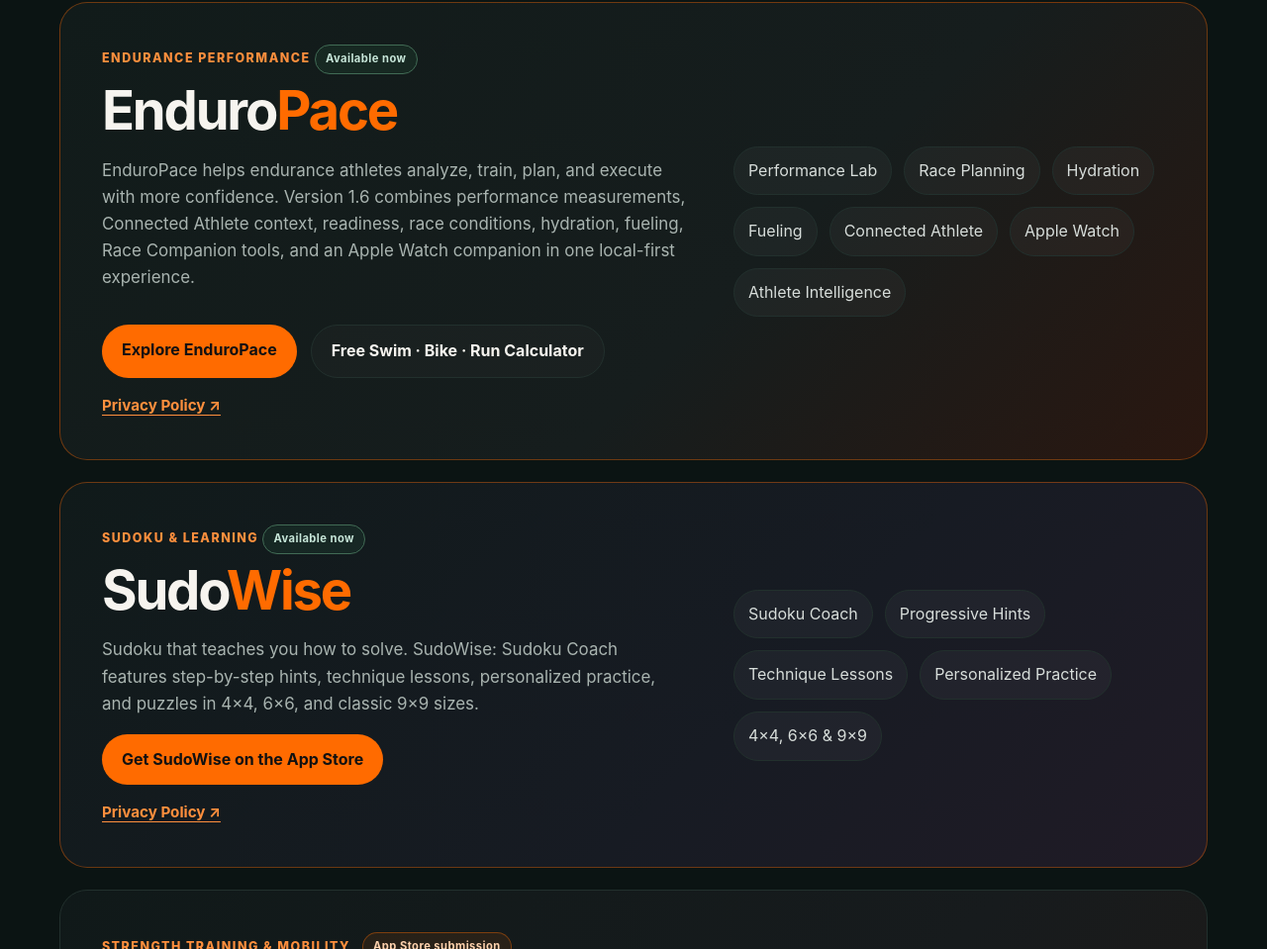
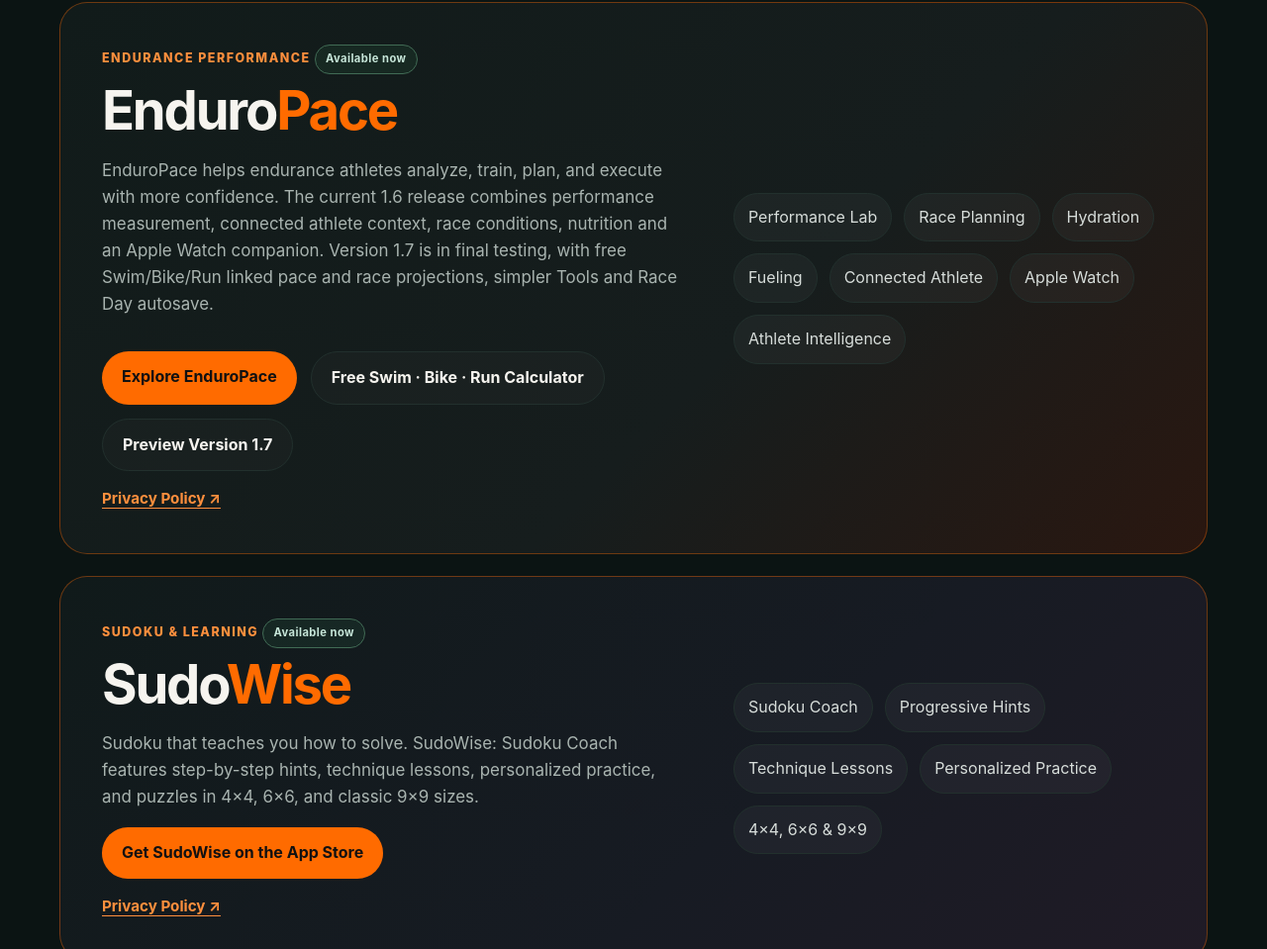
Before and after one commit to mmagriGH/gamacoraggio-site, a plain HTML site: page index.html in a window 1280 px wide. Shown: the part 1419-2378 px from the top of the page at 99% size. Drawn offline with Linux system fonts and the light colour scheme.

Commit message:
site: coordinate GamaCoraggio product page with EnduroPace 1.7 preview

```diff
--- a/index.html
+++ b/index.html
@@ -81,16 +81,17 @@
             <h2>Enduro<span>Pace</span></h2>
             <p>
               EnduroPace helps endurance athletes analyze, train, plan, and execute with more confidence.
-              Version 1.6 combines performance measurements, Connected Athlete context, readiness,
-              race conditions, hydration, fueling, Race Companion tools, and an Apple Watch companion
-              in one local-first experience.
+              The current 1.6 release combines performance measurement, connected athlete context,
+              race conditions, nutrition and an Apple Watch companion. Version 1.7 is in final testing,
+              with free Swim/Bike/Run linked pace and race projections, simpler Tools and Race Day autosave.
             </p>
             <div class="actions">
               <a class="btn primary" href="https://enduropace.gamacoraggio.com">Explore EnduroPace</a>
               <a class="btn secondary" href="https://enduropace.gamacoraggio.com/pace-calculator.html">Free Swim · Bike · Run Calculator</a>
+              <a class="btn secondary" href="https://enduropace.gamacoraggio.com/release-notes.html">Preview Version 1.7</a>
             </div>
             <div class="privacy-link-row">
-              <a class="product-privacy-link" href="https://enduropace.gamacoraggio.com/privacy" aria-label="EnduroPace Privacy Policy">Privacy Policy <span aria-hidden="true">↗</span></a>
+              <a class="product-privacy-link" href="https://enduropace.gamacoraggio.com/privacy.html" aria-label="EnduroPace Privacy Policy">Privacy Policy <span aria-hidden="true">↗</span></a>
             </div>
           </div>
           <div class="product-panel">
```
